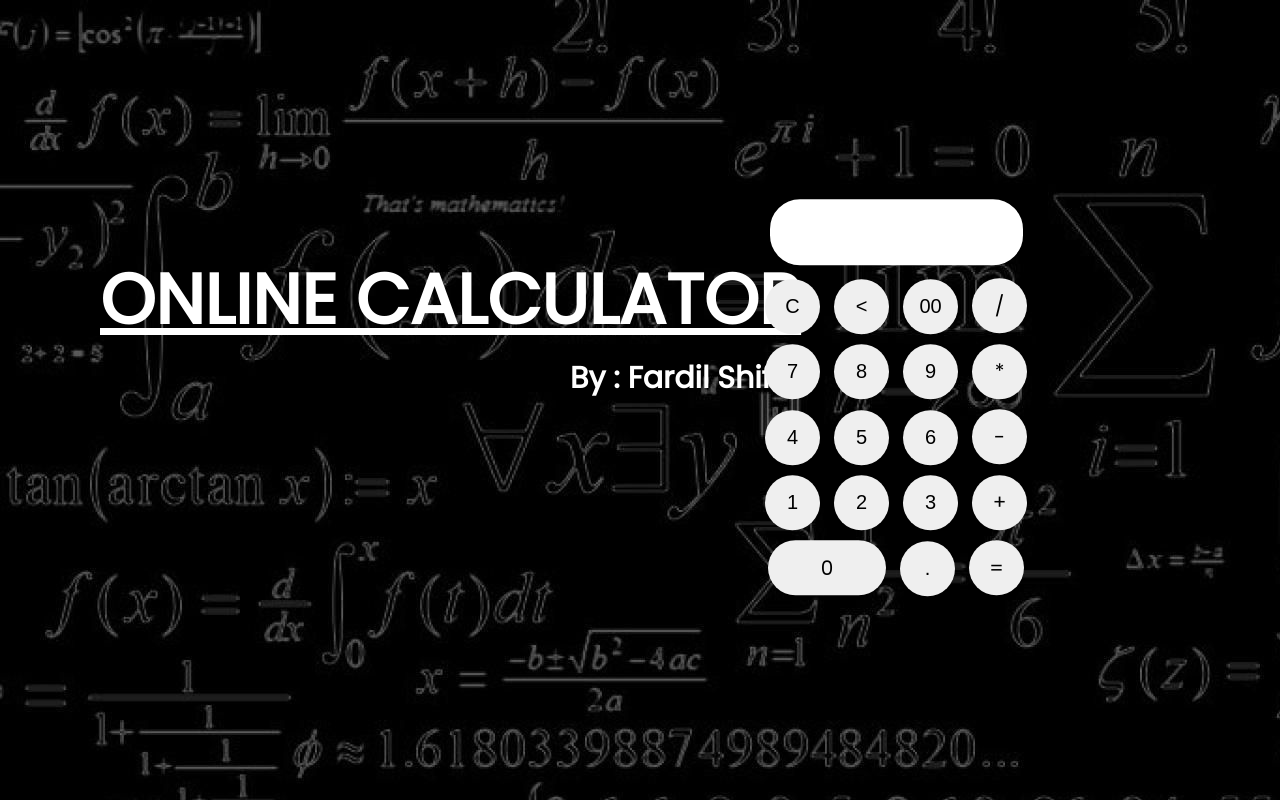
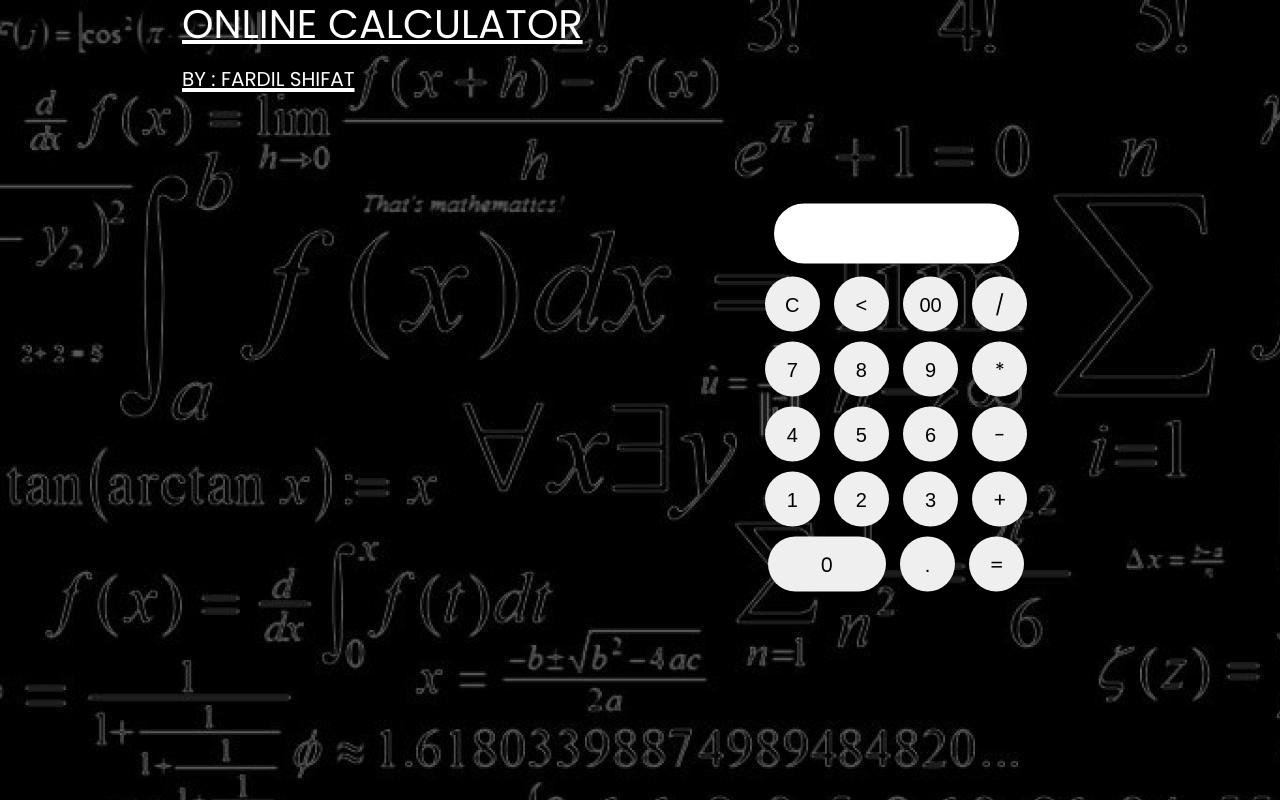
Before and after one commit to MostafizurRahman199/onlineCalculator, a plain HTML site: page index.html in a window 1280 px wide. Drawn offline with nearby package versions, Linux system fonts and the light colour scheme.

Commit message:
Add files via upload

```diff
--- a/index.html
+++ b/index.html
@@ -13,15 +13,18 @@
 <link rel="preconnect" href="https://fonts.gstatic.com" crossorigin>
 <link href="https://fonts.googleapis.com/css2?family=Amatic+SC:wght@700&family=Poppins&display=swap" rel="stylesheet">
 
+       <link href="https://cdn.jsdelivr.net/npm/bootstrap@5.1.3/dist/css/bootstrap.min.css" rel="stylesheet" integrity="sha384-1BmE4kWBq78iYhFldvKuhfTAU6auU8tT94WrHftjDbrCEXSU1oBoqyl2QvZ6jIW3" crossorigin="anonymous">
+
     </head>
 
 <body>
-  <h1>online Calculator</h1>
+ <div class="container">
+      <h1>online Calculator
   <br>
-  <h2>By : Fardil Shifat</h2>
+  <span style="font-size: 20px">By : Fardil Shifat</span></h1>
+ </div>
 
-
-  </body>
+<div class="container">
 
 
   <form name="form1" class="calci" action="index.html" method="POST">
@@ -149,4 +152,13 @@
     />
   </form>
 
+</div>
+
+   <script src="https://cdn.jsdelivr.net/npm/bootstrap@5.1.3/dist/js/bootstrap.bundle.min.js" integrity="sha384-ka7Sk0Gln4gmtz2MlQnikT1wXgYsOg+OMhuP+IlRH9sENBO0LRn5q+8nbTov4+1p" crossorigin="anonymous"></script>
+  </body>
+
+
+
+
+
 </html>
```
